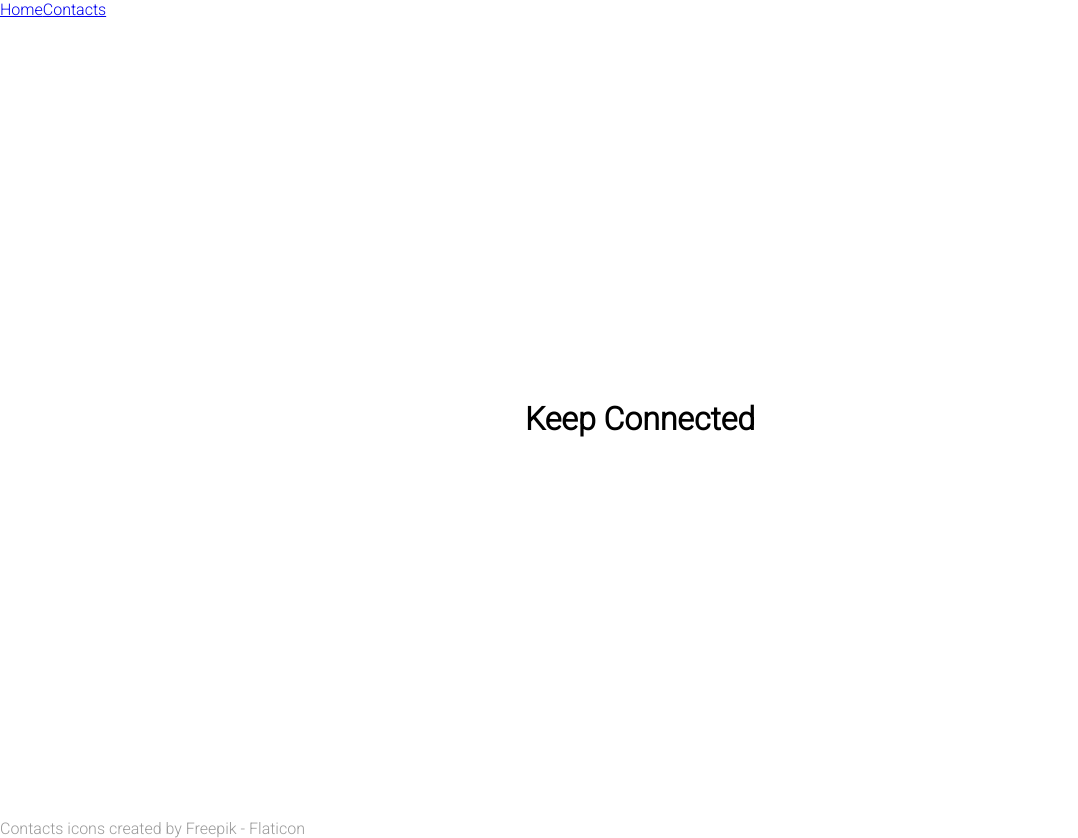
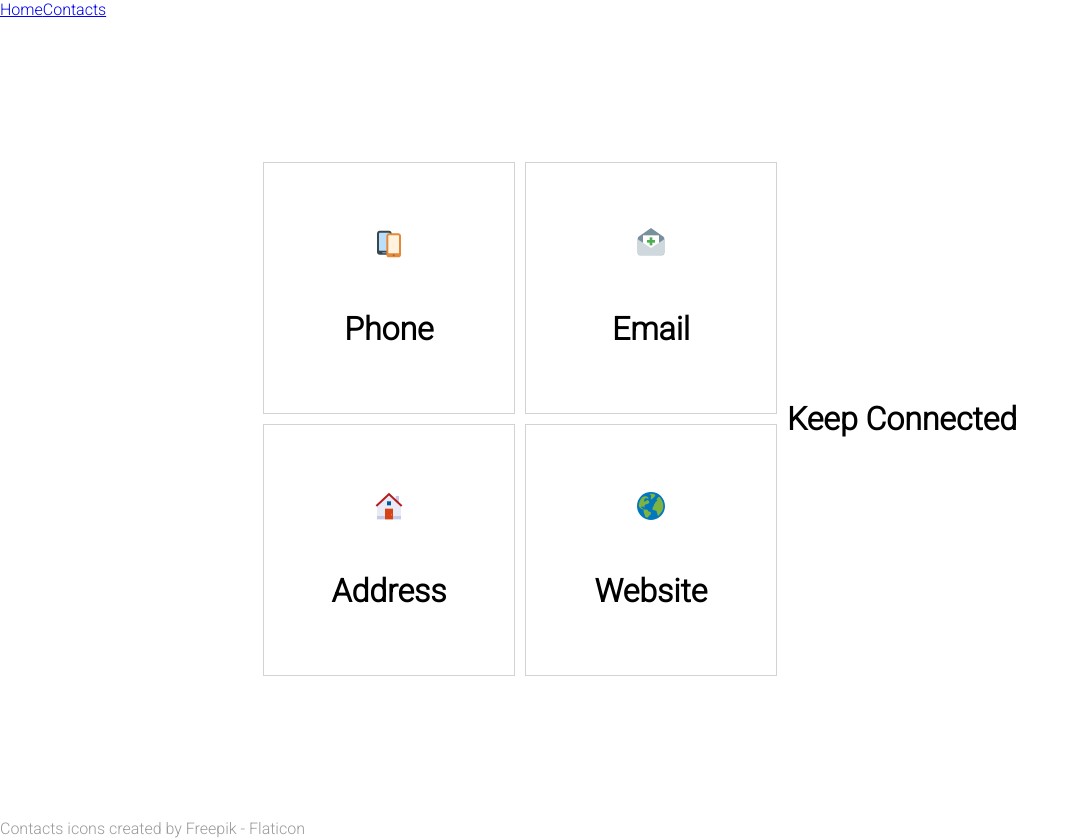
Before and after one commit to alexmercer6/contacts, a React (Create React App) app in the folder client/: page / in a window 1280 px wide. Shown: the whole page, without its empty margins (0-1078 px from the left). Built offline with nearby package versions, Linux system fonts and the light colour scheme.

Commit message:
added avatars to contacts and landing page additions

```diff
--- a/client/src/App.css
+++ b/client/src/App.css
@@ -1,16 +1,58 @@
 @import url('https://fonts.googleapis.com/css2?family=Roboto:wght@300&display=swap');
 
-body {
+
+.App {
   font-family: 'Roboto', sans-serif;
 }
 
-.App {
-
-}
-
+/* body of site */
 .content-container {
   display: flex;
   justify-content: center;
   align-items: center;
   height: 100vh;
 }
+
+/* cards */
+.cards-container {
+  display: grid;
+  grid-template-columns: 1fr 1fr;
+  gap: 10px;
+}
+
+.cards {
+  display: flex;
+  flex-wrap: wrap;
+  flex-direction: column;
+  justify-content: center;
+  align-items: center;
+  height: 250px;
+  width: 250px;
+  border: 1px solid lightGray;
+}
+
+/* homepage */
+
+.home-container {
+  display: flex;
+  gap: 10px;
+  flex-wrap: wrap;
+  justify-content: center;
+  align-items: center;
+}
+
+/* contacts */
+.contact-avatar {
+  display: inline-block;
+  line-height: 30px;
+  text-align: center;
+  border: 1px solid lightGray;
+  border-radius: 100%;
+  height: 30px;
+  width: 30px;
+}
+
+.contacts-list {
+  list-style: none;
+  padding: 0;
+}
--- /dev/null
+++ b/client/src/components/Card.js
@@ -0,0 +1,12 @@
+import React from "react"
+
+function Card({ icon, title, description }) {
+    return (
+        <div className="cards">
+            <h1 className="card-icon">{icon}</h1>
+            <h1>{title}</h1>
+        </div>
+    )
+}
+
+export default Card
--- a/client/src/components/Contacts.js
+++ b/client/src/components/Contacts.js
@@ -23,7 +23,7 @@ function Contacts() {
     return (
         <div>
             <input type="text" onChange={searchContacts} />
-            <ul>
+            <ul className="contacts-list">
                 {contacts
                     .filter((contact) =>
                         contact.name
@@ -33,6 +33,10 @@ function Contacts() {
                     .map((contact) => {
                         return (
                             <li key={contact.id}>
+                                <div className="contact-avatar">
+                                    {contact.name.charAt(0)}
+                                </div>
+
                                 <Link to={`/contact/${contact.id}`}>
                                     {contact.name}
                                 </Link>
--- a/client/src/components/Home.js
+++ b/client/src/components/Home.js
@@ -1,11 +1,21 @@
 import React from "react"
+import Card from "./Card"
+import { FcTwoSmartphones, FcHome, FcGlobe, FcInvite } from "react-icons/fc"
 
 function Home() {
     return (
-        <div>
-            <h1>
-                <span>Keep</span> <span>Connected</span>
-            </h1>
+        <div className="home-container">
+            <div className="cards-container">
+                <Card title="Phone" icon={<FcTwoSmartphones />} />
+                <Card title="Email" icon={<FcInvite />} />
+                <Card title="Address" icon={<FcHome />} />
+                <Card title="Website" icon={<FcGlobe />} />
+            </div>
+            <div>
+                <h1>
+                    <span>Keep</span> <span>Connected</span>
+                </h1>
+            </div>
         </div>
     )
 }
```
